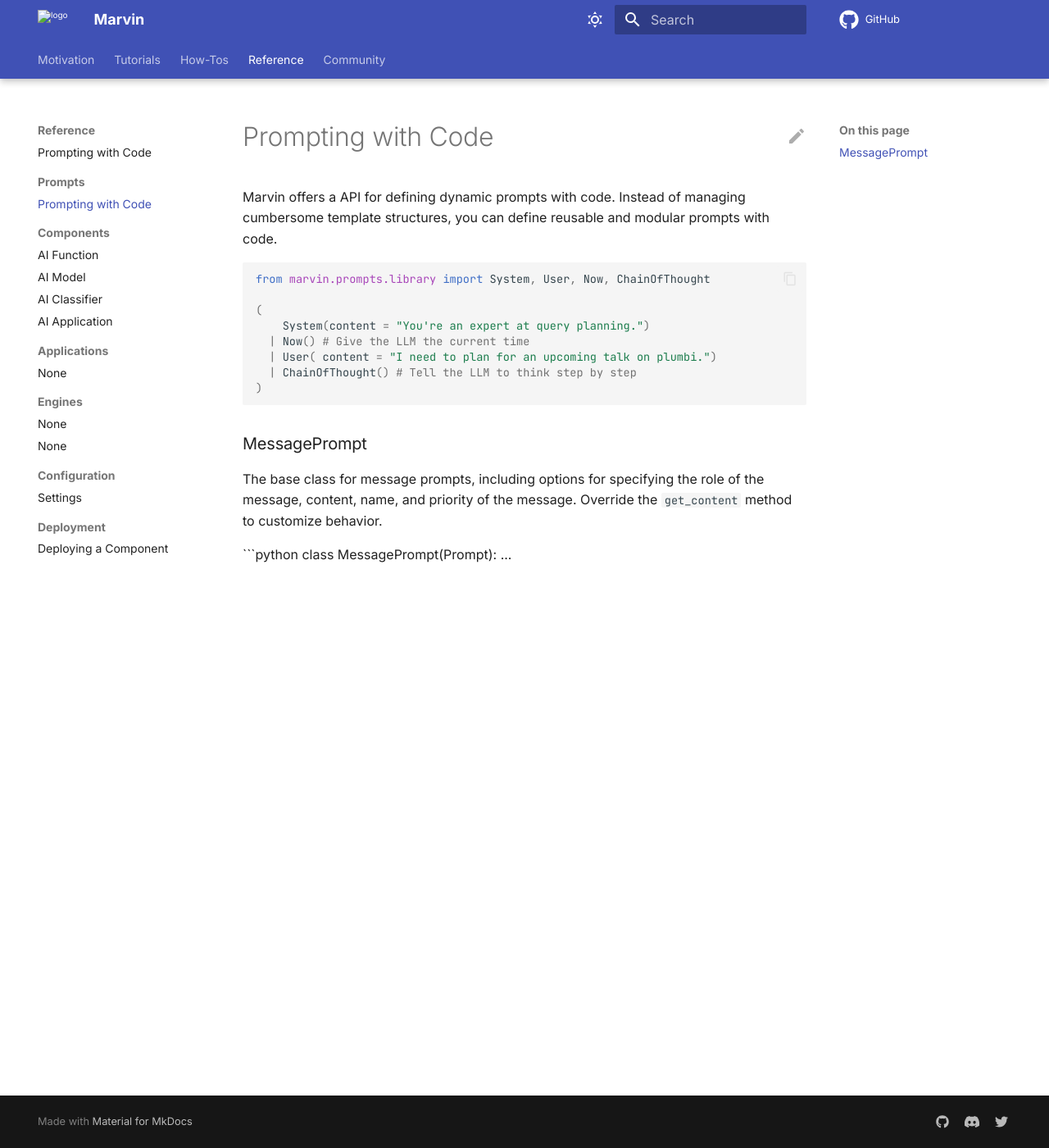
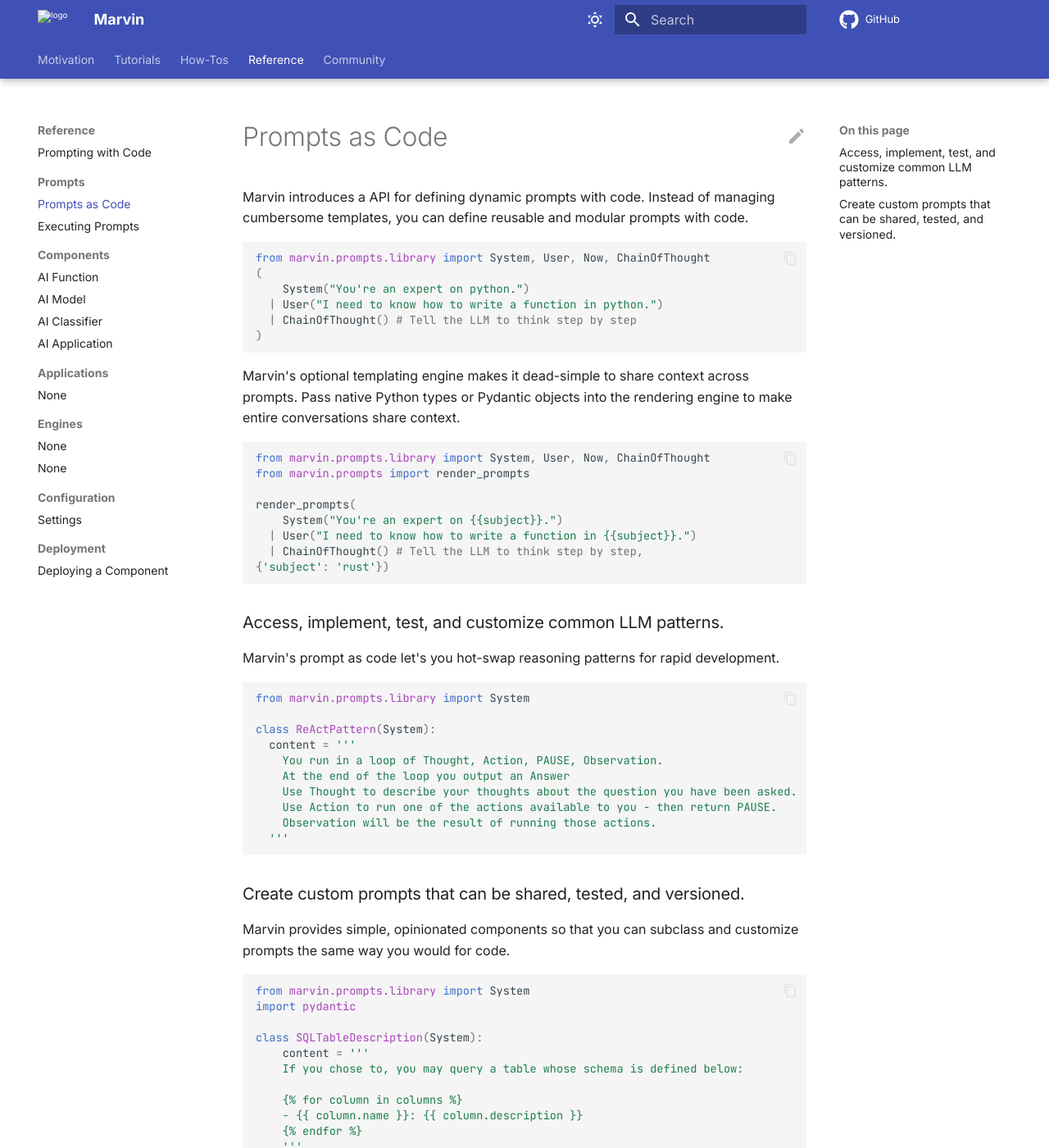
Before and after one commit to PrefectHQ/marvin, an MkDocs documentation site: the page built from docs/src/reference_prompts.md, in a window 1280 px wide and 1400 px high. Shown: the whole window at 82% size. Built offline with MkDocs 1.6.1 and Material for MkDocs 9.7.7, drawn with Linux system fonts in a browser that asks for light colours; comment, search, counter and statistics services are not loaded; some of the changed text lies outside the part shown.

Commit message:
more docs

````diff
--- a/docs/mkdocs.yml
+++ b/docs/mkdocs.yml
@@ -1,7 +1,8 @@
 site_name: Marvin
+site_description: 'Marvin: The AI Engineering Framework'
+site_copy: Marvin makes it easier to build AI-powered applications in a scalable, reliable, and secure way.
 site_url: https://askmarvin.ai
 docs_dir: src
-site_description: A batteries-included library for building AI-powered software.
 nav:
   - Motivation:
     - motivation.md
@@ -41,6 +42,7 @@
     - reference.md
     - Prompts:
       - reference_prompts.md
+      - reference_prompts_execute.md
     - Components:
       - reference_ai_function.md
       - reference_ai_model.md
--- a/docs/overrides/home.html
+++ b/docs/overrides/home.html
@@ -63,13 +63,13 @@
     <div class="md-grid md-typeset">
       <div class="mdx-hero hero">
         <div class="mdx-hero__content">
-          <h1 class="hero-heading">Build with LLMs, in ambient mode.</h1>
-          <p>{{ config.site_description }}</p>
-          <a href="{{ page.next_page.url | url }}" title="{{ page.next_page.title | e }}" class="md-button md-button--primary">
-            Quick start
+          <h1 class="hero-heading">{{ config.site_description }}</h1>
+          <p>{{ config.site_copy }}</p>
+          <a href="{{ page.next_page.url | url }}" style = "border-radius: 8px;" title="{{ page.next_page.title | e }}" class="md-button md-button--primary">
+            Get Started
           </a>
-          <a href="{{ 'insiders/' | url }}" title="Material for MkDocs Insiders" class="md-button">
-            Get Insiders
+          <a href="{{ config.repo_url }}" style = "border-radius: 8px;" title="Material for MkDocs Insiders" class="md-button">
+            Star us on Github
           </a>
         </div>
         <div class="mdx-hero__framework">
--- a/docs/src/reference_prompts.md
+++ b/docs/src/reference_prompts.md
@@ -1,21 +1,75 @@
-# Prompting with Code
+# Prompts as Code
 
-Marvin offers a API for defining dynamic prompts with code. Instead of managing cumbersome template structures, you can define reusable and modular prompts with code.
+Marvin introduces a API for defining dynamic prompts with code. Instead of managing cumbersome templates, you can define reusable and modular prompts with code.
 
 ```python
 from marvin.prompts.library import System, User, Now, ChainOfThought
-
 (
-    System(content = "You're an expert at query planning.")
-  | Now() # Give the LLM the current time
-  | User( content = "I need to plan for an upcoming talk on plumbi.")
+    System("You're an expert on python.")
+  | User("I need to know how to write a function in python.")
   | ChainOfThought() # Tell the LLM to think step by step
 )
 ```
-
-### MessagePrompt
-The base class for message prompts, including options for specifying the role of the message, content, name, and priority of the message. Override the `get_content` method to customize behavior.
+Marvin's optional templating engine makes it dead-simple to share context across prompts. Pass native Python
+types or Pydantic objects into the rendering engine to make entire conversations share context.
 
 ```python
-class MessagePrompt(Prompt):
-    ...
+from marvin.prompts.library import System, User, Now, ChainOfThought
+from marvin.prompts import render_prompts
+
+render_prompts(
+    System("You're an expert on {{subject}}.")
+  | User("I need to know how to write a function in {{subject}}.")
+  | ChainOfThought() # Tell the LLM to think step by step,
+{'subject': 'rust'})
+```
+
+
+###  Access, implement, test, and customize common LLM patterns.
+Marvin's prompt as code let's you hot-swap reasoning patterns for rapid development.
+
+```python
+from marvin.prompts.library import System
+
+class ReActPattern(System):
+  content = '''
+    You run in a loop of Thought, Action, PAUSE, Observation.
+    At the end of the loop you output an Answer
+    Use Thought to describe your thoughts about the question you have been asked.
+    Use Action to run one of the actions available to you - then return PAUSE.
+    Observation will be the result of running those actions.
+  '''
+
+```
+
+
+### Create custom prompts that can be shared, tested, and versioned.
+
+Marvin provides simple, opinionated components so that you can subclass and customize
+prompts the same way you would for code.
+
+```python
+from marvin.prompts.library import System
+import pydantic
+
+class SQLTableDescription(System):
+    content = '''
+    If you chose to, you may query a table whose schema is defined below:
+
+    {% for column in columns %}
+    - {{ column.name }}: {{ column.description }}
+    {% endfor %}
+    '''
+
+    columns: list[ColumnInfo] = pydantic.Field(
+        ...,
+        description='name, description pairs of SQL Schema'
+    )
+
+UserQueryPrompt = SQLTableDescription(
+    columns = [
+        ColumnInfo(name='last_login', description='Date and time of user\'s last login'),
+        ColumnInfo(name='date_created', description='Date and time when the user record was created'),
+        ColumnInfo(name='date_last_purchase', description='Date and time of user\'s last purchase'),
+])
+```
````
Also changed, not shown: docs/src/reference_prompts_execute.md (added, +38 -0 lines).
